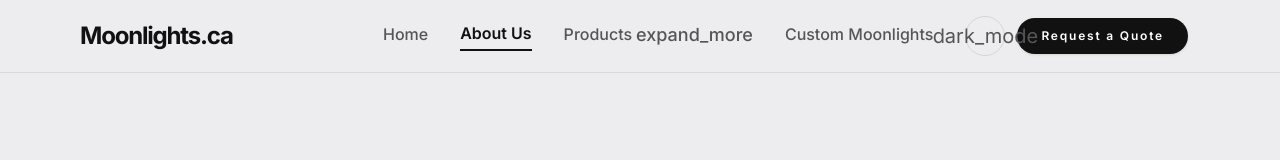
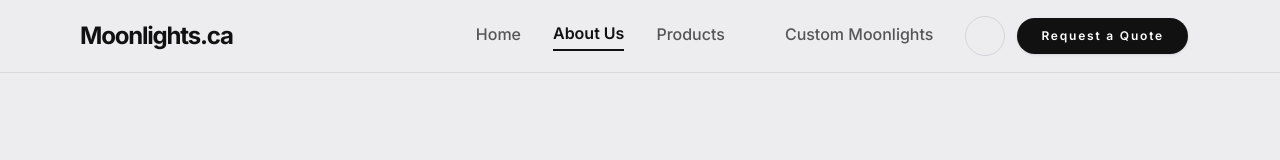
Before and after one commit to moonlights-ca/moonlights.github.io, a Next.js app: page /moonlights.github.io/about in a window 1280 px wide. Shown: the top 160 px of the page. Built offline with nearby package versions, Linux system fonts and the light colour scheme.

Commit message:
css alt text fix for icons

```diff
--- a/src/app/globals.css
+++ b/src/app/globals.css
@@ -536,6 +536,14 @@ html.light .animate-pulse {
   background-color: var(--color-primary) !important;
 }
 
+/* Hide icon font text until the Material Symbols font has loaded */
+.material-symbols-outlined {
+  visibility: hidden;
+}
+html.icons-loaded .material-symbols-outlined {
+  visibility: visible;
+}
+
 /* Theme transition */
 html {
   transition: background-color 0.3s ease, color 0.3s ease;
--- a/src/app/layout.tsx
+++ b/src/app/layout.tsx
@@ -71,27 +71,22 @@ export default function RootLayout({
         <link rel="preconnect" href="https://fonts.googleapis.com" crossOrigin="anonymous" />
         <link rel="preconnect" href="https://fonts.gstatic.com" crossOrigin="anonymous" />
         <link
-          rel="preload"
-          href="https://fonts.googleapis.com/css2?family=Material+Symbols+Outlined:wght,FILL@100..700,0..1&display=swap"
-          as="style"
-        />
-        <link
-          id="material-symbols-css"
-          href="https://fonts.googleapis.com/css2?family=Material+Symbols+Outlined:wght,FILL@100..700,0..1&display=swap"
+          href="https://fonts.googleapis.com/css2?family=Material+Symbols+Outlined:wght,FILL@100..700,0..1&display=block"
           rel="stylesheet"
-          media="print"
         />
         <script dangerouslySetInnerHTML={{ __html: `
-          var msLink = document.getElementById('material-symbols-css');
-          msLink.onload = function() { this.media='all' };
-          setTimeout(function() { msLink.media='all' }, 100);
+          (function() {
+            if (document.fonts && document.fonts.ready) {
+              document.fonts.ready.then(function() {
+                document.documentElement.classList.add('icons-loaded');
+              });
+            }
+            // Fallback: always show after 2s even if font API isn't available
+            setTimeout(function() {
+              document.documentElement.classList.add('icons-loaded');
+            }, 2000);
+          })();
         ` }} />
-        <noscript>
-          <link
-            href="https://fonts.googleapis.com/css2?family=Material+Symbols+Outlined:wght,FILL@100..700,0..1&display=swap"
-            rel="stylesheet"
-          />
-        </noscript>
       </head>
       <body className="flex flex-col min-h-screen">
         <ThemeProvider>
```
